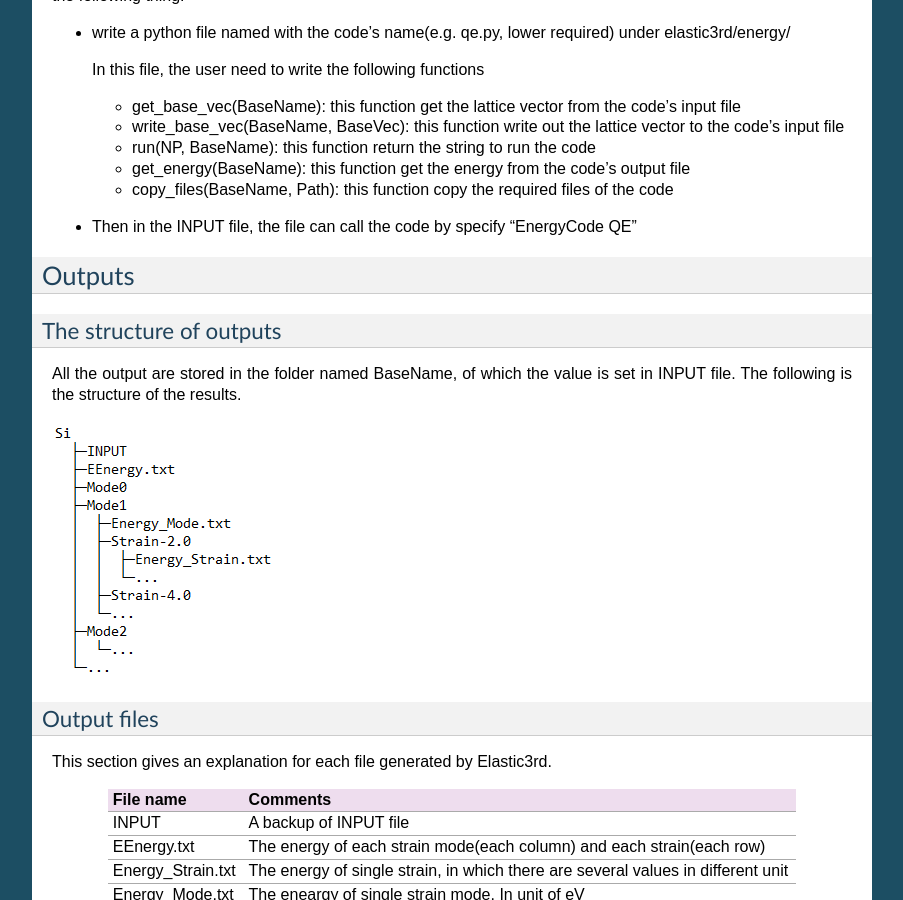
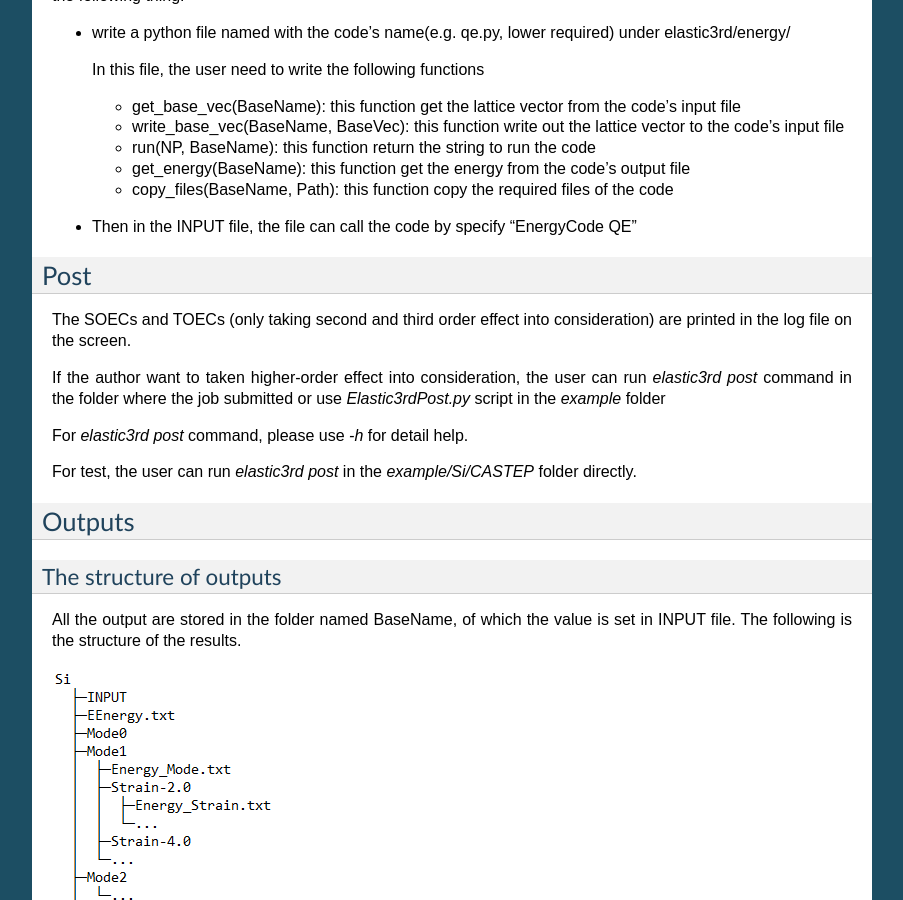
Before and after one commit to hitliaomq/ELASTIC3rd, a Sphinx documentation site: the page built from docs/GetStart.rst, in a window 1280 px wide and 900 px high, scrolled down 1415 px. Shown: the whole window, without its empty margins (198-1101 px from the left). Built offline with Sphinx 7.4.7, drawn with Linux system fonts in a browser that asks for light colours; pages that are not in the unit, such as notebooks, are missing from menus.

Commit message:
update documents

```diff
--- a/docs/GetStart.rst
+++ b/docs/GetStart.rst
@@ -81,6 +81,16 @@ If the user want to use other first principles code to calculate the energy of s
 
 - Then in the INPUT file, the file can call the code by specify "EnergyCode  QE"
 
+Post
+====
+
+The SOECs and TOECs (only taking second and third order effect into consideration) are printed in the log file on the screen.
+
+If the author want to taken higher-order effect into consideration, the user can run `elastic3rd post` command in the folder where the job submitted or use `Elastic3rdPost.py` script in the `example` folder
+
+For `elastic3rd post` command, please use `-h` for detail help.
+
+For test, the user can run `elastic3rd post` in the `example/Si/CASTEP` folder directly.
 
 Outputs
 =======
--- a/docs/examples.rst
+++ b/docs/examples.rst
@@ -2,7 +2,7 @@
 Examples
 ========
 
-For examples, please ref `example` folder.
+For examples, please ref `example` folder. (Please read README file in each sub folder in example folder)
 
 Note: For CASTEP, the user should copy `RunCASTEP.bat` or `RunCASTEP.sh` in their Materils Studio installation folder.
 
```
